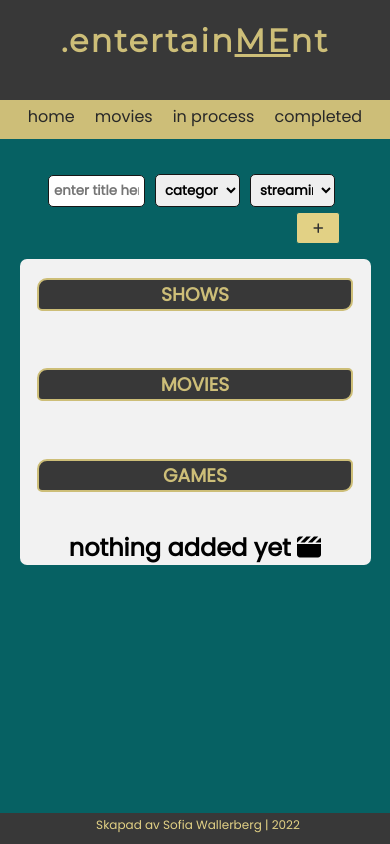
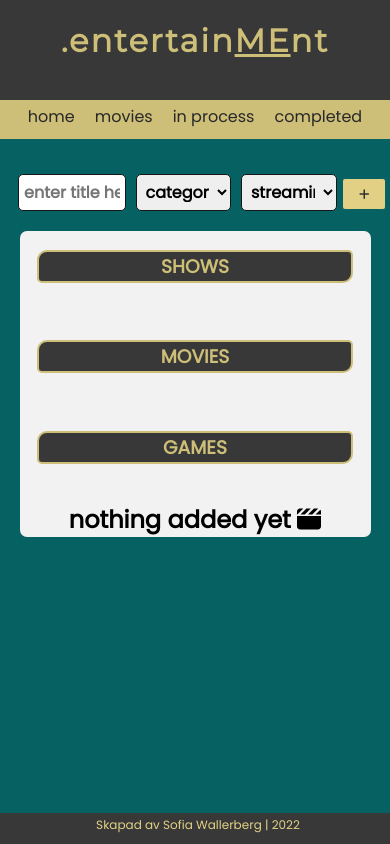
Before and after one commit to efstasia/project-entertainment, a React (Create React App) app: page / in a window 390 px wide. Built offline with nearby package versions, Linux system fonts and the light colour scheme.

Commit message:
bigger font-size in inputs, button next to input

```diff
--- a/src/index.css
+++ b/src/index.css
@@ -72,8 +72,7 @@ form {
   display: flex;
   align-items: baseline;
   justify-content: flex-end;
-  flex-wrap: wrap;
-  margin-right: 50px;
+  margin: 0 4px;
   padding-top: 30px;
 }
 
@@ -265,13 +264,10 @@ select {
 }
 
 @media (max-width: 767px) {
-  form {
-    font-size: 14px;
-  }
-
   select,
   input {
     width: 25%;
+    font-size: 16px;
   }
 
   .movie-list {
```
